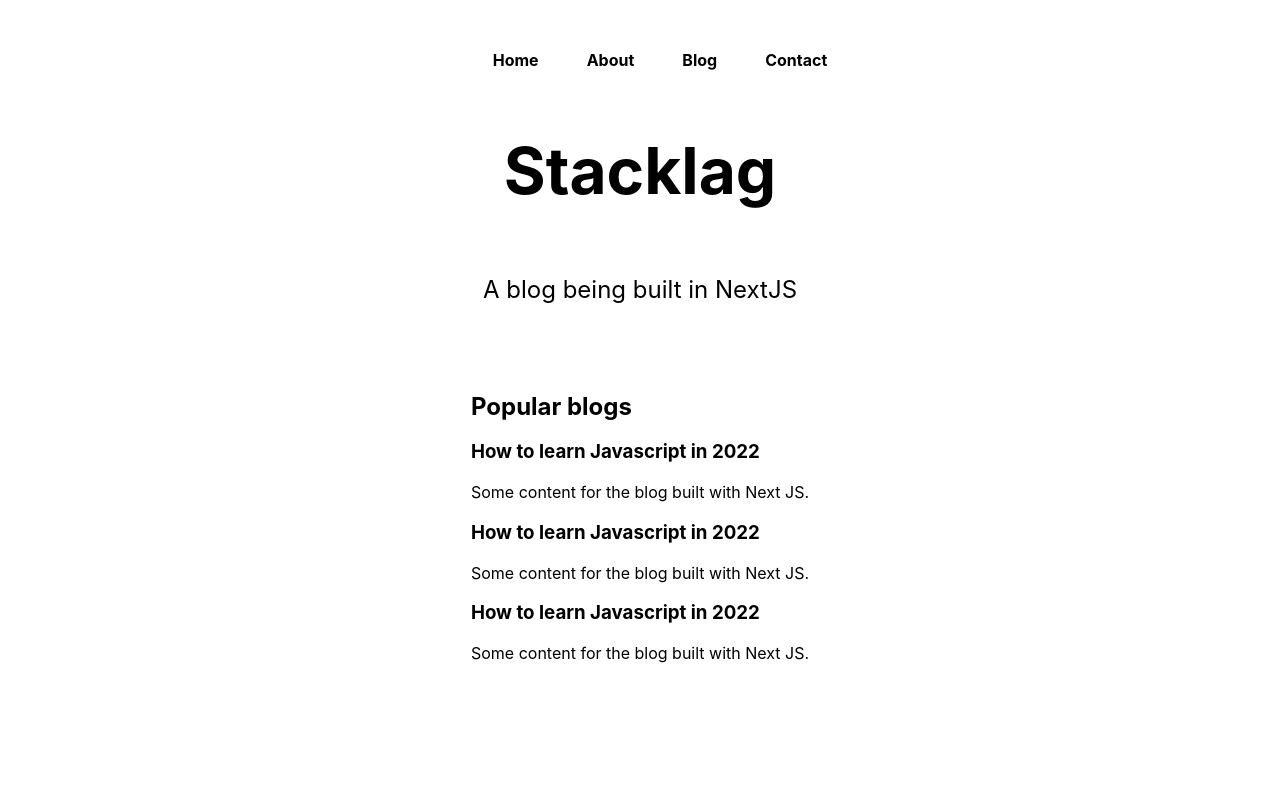
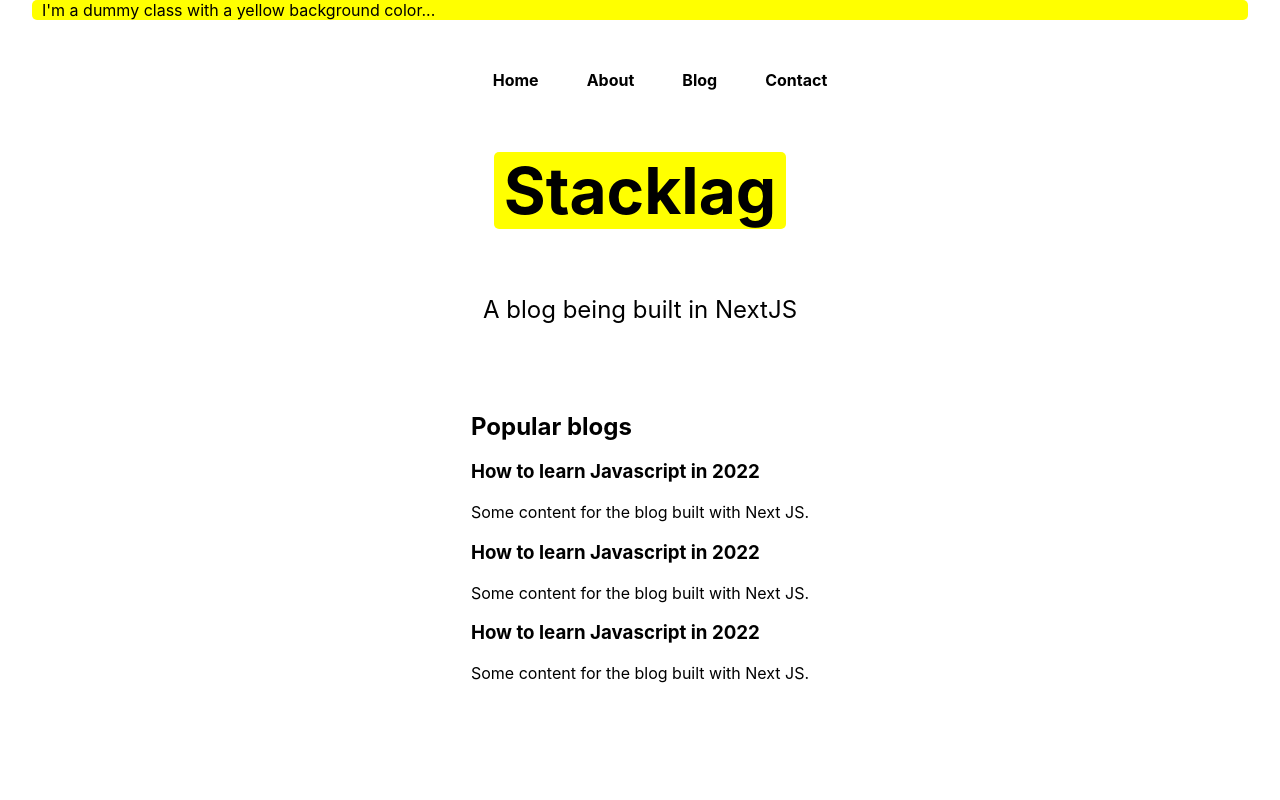
Before and after one commit to sayedsaddam/next-blog, a Next.js app: page / in a window 1280 px wide. Shown: the top 800 px of the page. Built offline with nearby package versions, Linux system fonts and the light colour scheme.

Commit message:
updated 3 files including a newly created, created a directory named components on the root directory for demonstrating the styles jsx components, put a global attribute to use it globally inside the application.

```diff
--- /dev/null
+++ b/components/dummy.js
@@ -0,0 +1,20 @@
+import React from 'react'
+
+const Dummy = () => {
+   return(
+      <>
+         <style jsx global>
+            {`
+               .dummy{
+                  background: yellow;
+                  color: black;
+                  border-radius: 5px;
+                  padding: 0 10px 0 10px;
+               }
+            `}
+         </style>
+         <div className="dummy">I'm a dummy class with a yellow background color...</div>
+      </>
+   )
+}
+export default Dummy;
--- a/pages/_app.js
+++ b/pages/_app.js
@@ -1,6 +1,7 @@
 import '../styles/globals.css'
 
 function MyApp({ Component, pageProps }) {
+  console.log('Hello from _app.js...')
   return <Component {...pageProps} />
 }
 
--- a/pages/index.js
+++ b/pages/index.js
@@ -2,11 +2,12 @@ import Head from 'next/head'
 import Image from 'next/image'
 import Link from 'next/link'
 import styles from '../styles/Home.module.css'
+import Dummy from '../components/dummy'
 
 export default function Home() {
-  console.log(styles);
   return (
     <div className={styles.container}>
+      <Dummy />
       <Head>
         <title>Next JS blog</title>
         <meta name="description" content="Generated by create next app" />
@@ -24,7 +25,7 @@ export default function Home() {
       </nav>
       <main className={styles.main}>
         <h1 className={styles.title}>
-          Stacklag
+          <span className="mySpan dummy">Stacklag</span>
         </h1>
 
         <p className={styles.description}>
```
